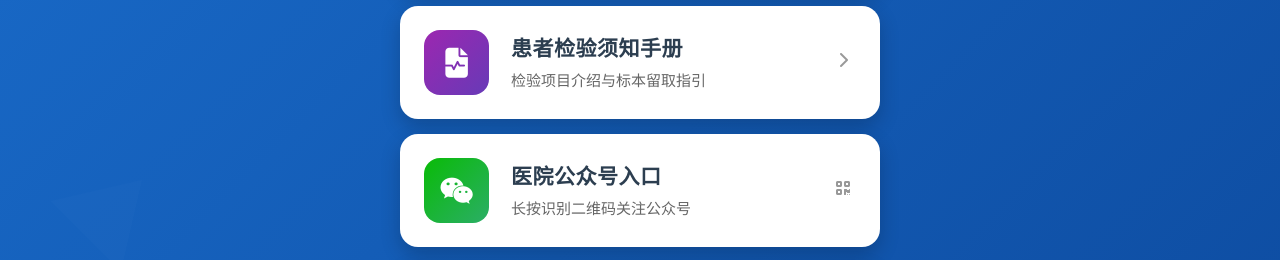
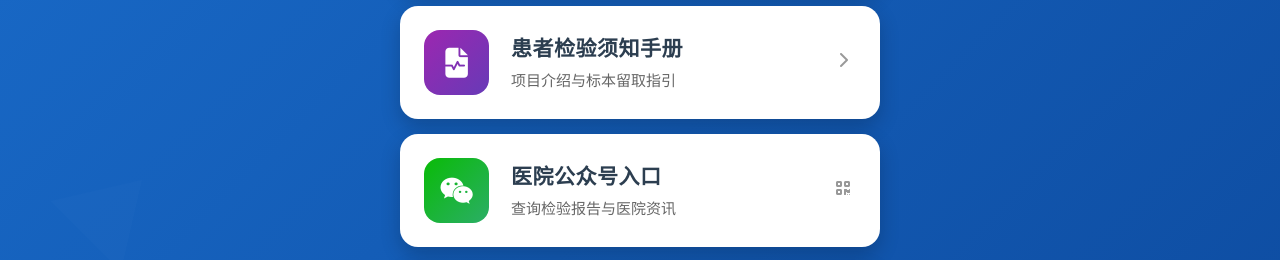
Before and after one commit to yunshan713/lab-service, a plain HTML site: page index.html in a window 1280 px wide. Shown: the part 392-652 px from the top of the page. Drawn offline with Linux system fonts and the light colour scheme.

Commit message:
Update index.html

```diff
--- a/index.html
+++ b/index.html
@@ -444,7 +444,7 @@
                 </div>
                 <div class="text">
                     <div class="title">患者检验须知手册</div>
-                    <div class="desc">检验项目介绍与标本留取指引</div>
+                    <div class="desc">项目介绍与标本留取指引</div>
                 </div>
                 <div class="arrow">
                     <i class="fas fa-chevron-right"></i>
@@ -458,7 +458,7 @@
                 </div>
                 <div class="text">
                     <div class="title">医院公众号入口</div>
-                    <div class="desc">长按识别二维码关注公众号</div>
+                    <div class="desc">查询检验报告与医院资讯</div>
                 </div>
                 <div class="arrow">
                     <i class="fas fa-qrcode"></i>
```
